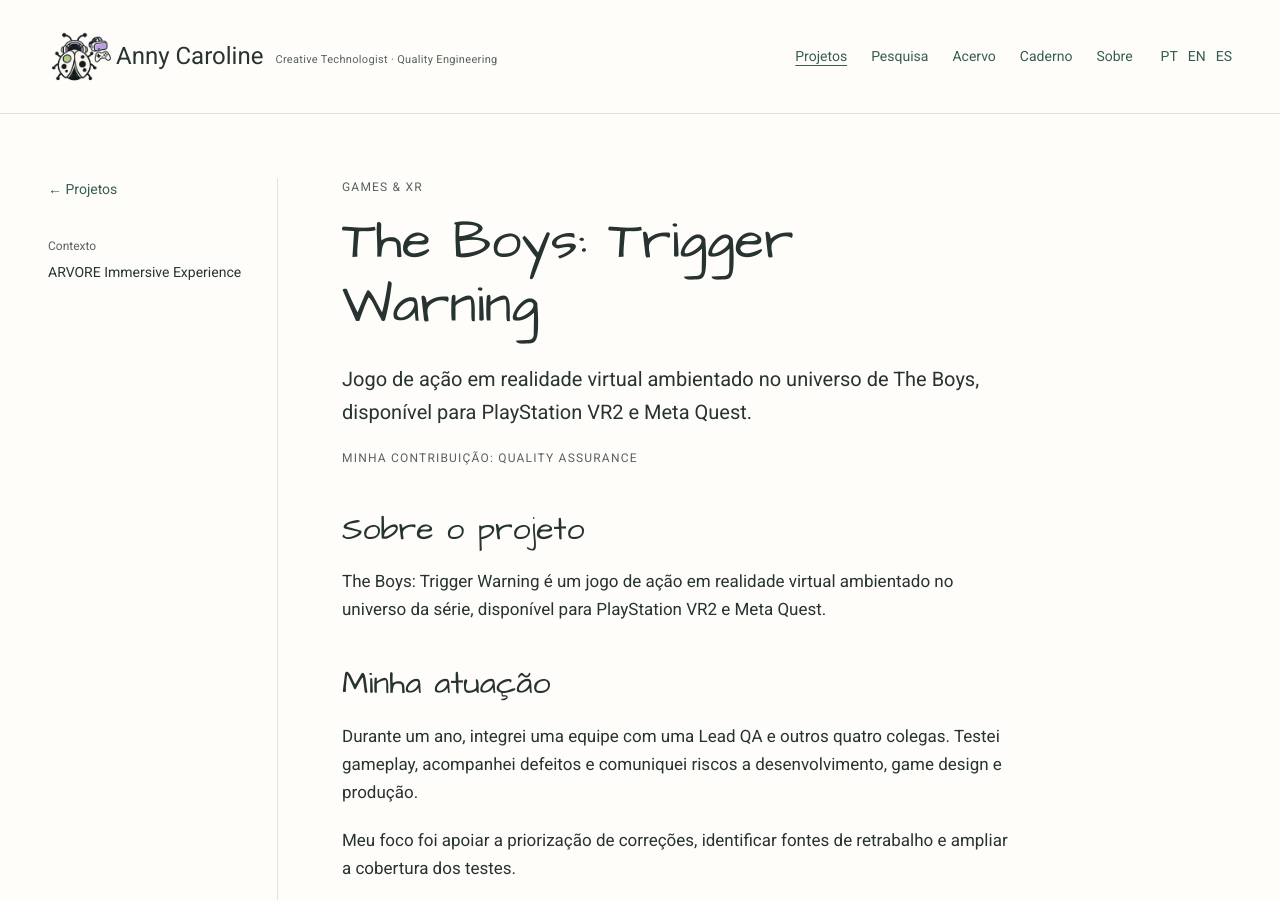
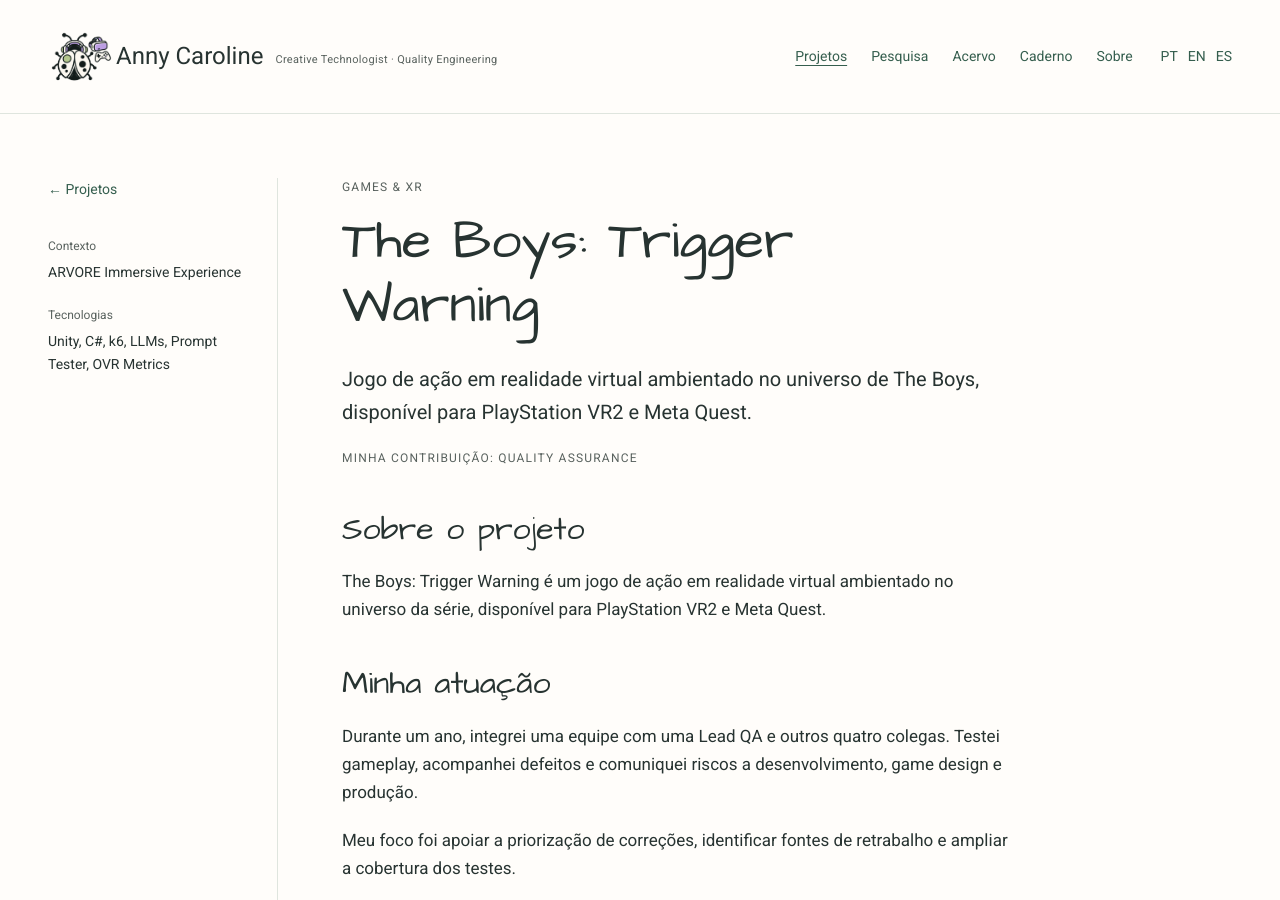
Before and after one commit to annysource/annysource.github.io, a Jekyll site: the page built from _projects/the-boys.md, in a window 1280 px wide and 900 px high. Built offline with Jekyll 4.4.1, drawn with Linux system fonts in a browser that asks for light colours.

Commit message:
Update the-boys.md

```diff
--- a/_projects/the-boys.md
+++ b/_projects/the-boys.md
@@ -6,6 +6,7 @@
 role: Quality Assurance
 organization: ARVORE Immersive Experience
 area: "Games & XR"
+technologies: [Unity, "C#", k6, LLMs, "Prompt Tester", "OVR Metrics"]
 category: qa
 featured: true
 order: 1
```
